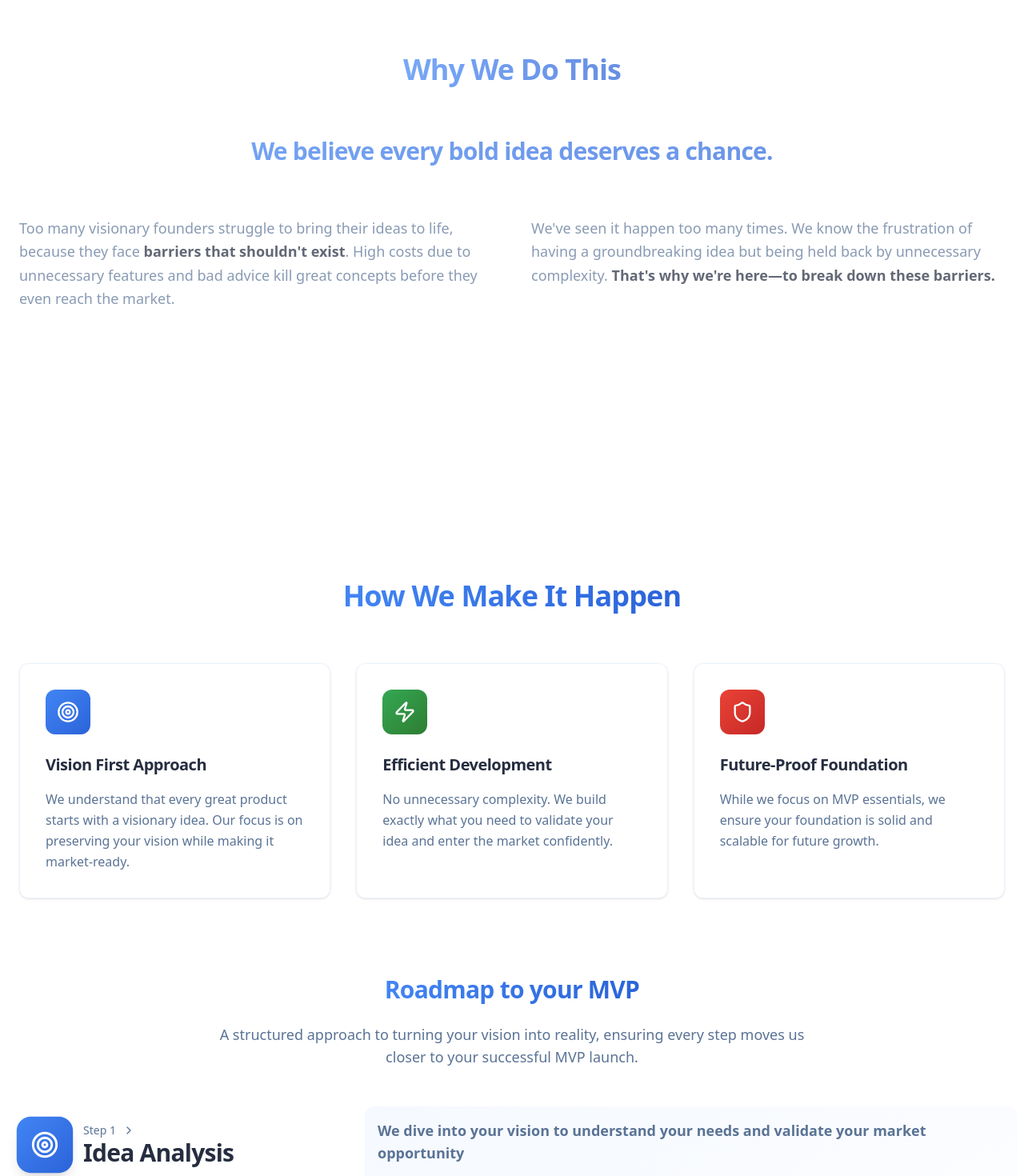
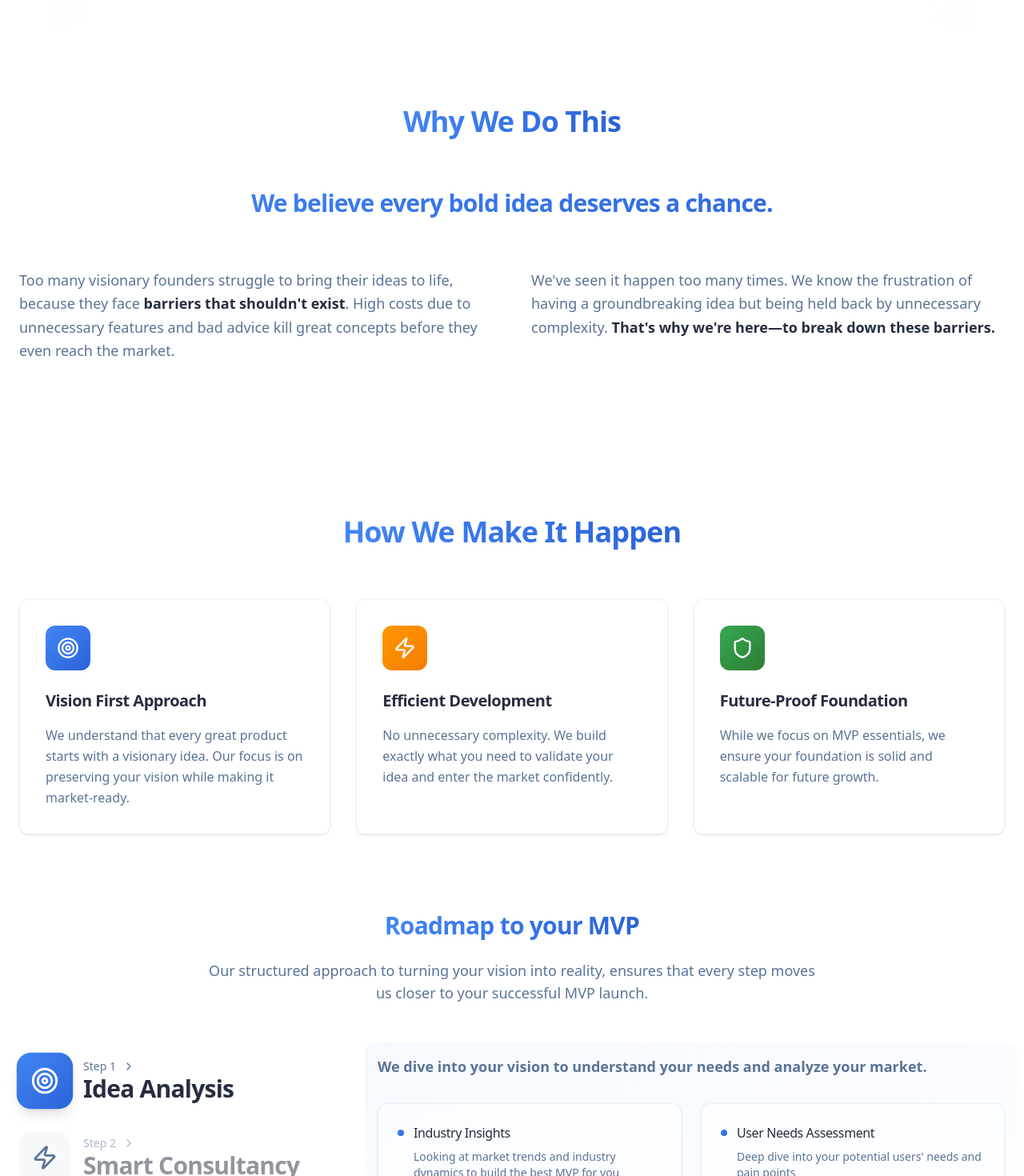
Before and after one commit to Crfuentes12/landing-page, a Next.js app: page /home in a window 1280 px wide. Shown: the part 1020-2490 px from the top of the page at 80% size. Built offline with nearby package versions, Linux system fonts and the light colour scheme.

Commit message:
updates made

```diff
--- a/package.json
+++ b/package.json
@@ -9,6 +9,9 @@
     "lint": "next lint"
   },
   "dependencies": {
+    "@fortawesome/fontawesome-svg-core": "^6.7.2",
+    "@fortawesome/free-brands-svg-icons": "^6.7.2",
+    "@fortawesome/react-fontawesome": "^0.2.2",
     "@lottiefiles/dotlottie-react": "^0.12.3",
     "@radix-ui/react-dialog": "^1.1.5",
     "@radix-ui/react-dropdown-menu": "^2.1.5",
--- a/src/app/layout.tsx
+++ b/src/app/layout.tsx
@@ -6,6 +6,14 @@ import { RootProvider } from "@/providers/root-provider";
 import { LanguageProvider } from "@/providers/language-provider";
 import { ThemeProvider } from "@/providers/theme-provider";
 import "./globals.css";
+import { config } from '@fortawesome/fontawesome-svg-core'
+import '@fortawesome/fontawesome-svg-core/styles.css'
+config.autoAddCss = false
+
+import { library } from '@fortawesome/fontawesome-svg-core'
+import { faWhatsapp, faLinkedin, faInstagram } from '@fortawesome/free-brands-svg-icons'
+
+library.add(faWhatsapp, faLinkedin, faInstagram)
 
 const geistSans = Geist({
   subsets: ["latin"],
--- a/src/components/home/ComparisonMatrix.tsx
+++ b/src/components/home/ComparisonMatrix.tsx
@@ -10,21 +10,21 @@ import {
   TooltipProvider,
   TooltipTrigger,
 } from "@/components/ui/tooltip";
-import { XIcon, MinusIcon, Check, Sparkles } from "lucide-react";
+import { XIcon, Check, Sparkles, CircleIcon } from "lucide-react";
 
 interface ComparisonItem {
   criteria: string;
   gradient: string;
   ourService: {
-    icon: 'check' | 'minus' | 'x';
+    icon: 'check' | 'circle' | 'x';
     description: string;
   };
   traditional: {
-    icon: 'check' | 'minus' | 'x';
+    icon: 'check' | 'circle' | 'x';
     description: string;
   };
   noCode: {
-    icon: 'check' | 'minus' | 'x';
+    icon: 'check' | 'circle' | 'x';
     description: string;
   };
 }
@@ -38,11 +38,11 @@ const comparisonData: ComparisonItem[] = [
       description: "Comprehensive strategic planning with focus on key business objectives"
     },
     traditional: {
-      icon: 'minus',
+      icon: 'circle',
       description: "Standard project planning approach"
     },
     noCode: {
-      icon: 'minus',
+      icon: 'circle',
       description: "Basic planning capabilities"
     }
   },
@@ -54,11 +54,11 @@ const comparisonData: ComparisonItem[] = [
       description: "Optimized pricing structure with maximum value delivery"
     },
     traditional: {
-      icon: 'minus',
+      icon: 'circle',
       description: "Traditional pricing models with overhead"
     },
     noCode: {
-      icon: 'minus',
+      icon: 'circle',
       description: "Subscription-based pricing with limitations"
     }
   },
@@ -70,7 +70,7 @@ const comparisonData: ComparisonItem[] = [
       description: "Rapid, flexible development with continuous adaptation"
     },
     traditional: {
-      icon: 'minus',
+      icon: 'circle',
       description: "Structured but slower development process"
     },
     noCode: {
@@ -86,7 +86,7 @@ const comparisonData: ComparisonItem[] = [
       description: "Cutting-edge technical solutions with AI integration"
     },
     traditional: {
-      icon: 'minus',
+      icon: 'circle',
       description: "Strong technical capabilities but higher costs"
     },
     noCode: {
@@ -112,16 +112,16 @@ const comparisonData: ComparisonItem[] = [
   }
 ];
 
-const ServiceIcon = ({ type }: { type: 'check' | 'minus' | 'x', description: string }) => {
+const ServiceIcon = ({ type }: { type: 'check' | 'circle' | 'x', description: string }) => {
   const icons = {
     check: Check,
-    minus: MinusIcon,
+    circle: CircleIcon,
     x: XIcon
   };
 
   const colors = {
     check: "text-emerald-500",
-    minus: "text-amber-500",
+    circle: "text-amber-500",
     x: "text-red-500"
   };
 
@@ -201,7 +201,8 @@ const ComparisonMatrix = () => {
             Choose Your Perfect Fit
           </h2>
           <p className="text-lg text-muted-foreground max-w-2xl mx-auto">
-            Compare approaches and find the best solution for your MVP development needs
+            Compare approaches and find the best solution for your MVP development needs.
+            <span className="block mt-2 text-sm italic">Hover over any icon for a deeper explanation</span>
           </p>
         </motion.div>
 
--- a/src/components/home/Hero.tsx
+++ b/src/components/home/Hero.tsx
@@ -63,18 +63,18 @@ const Hero = () => {
             <Button
               size="lg"
               className="bg-[#4285F4] hover:bg-[#2B63D9] text-white group transition-all duration-300 text-lg py-6"
-              onClick={() => scrollToSection('pricing')}
+              onClick={() => scrollToSection('contact')}
             >
-              Get your MVP estimate now
+              Talk To Us Now!
               <ArrowRight className="ml-2 h-5 w-5 transition-transform group-hover:translate-x-1" />
             </Button>
             <Button
               size="lg"
               variant="outline"
               className="border-[#4285F4] text-[#4285F4] hover:bg-[#4285F4]/10 transition-all duration-300 text-lg py-6"
-              onClick={() => scrollToSection('why-we-do-it')}
+              onClick={() => scrollToSection('about')}
             >
-              Learn More
+              About Us
             </Button>
           </div>
 
@@ -91,7 +91,7 @@ const Hero = () => {
         </div>
 
         {/* Right side - Chat simulation */}
-        <HeroChat position={position} setPosition={setPosition} />
+        <HeroChat/>
       </div>
 
       {/* Scroll indicator */}
--- a/src/components/home/HeroChat.tsx
+++ b/src/components/home/HeroChat.tsx
@@ -4,11 +4,6 @@
 import React, { useState, useEffect, useRef, useCallback } from 'react';
 import { User, Send, Target, Code, Rocket, Lightbulb, Sparkles, ShoppingCart, Brain, ClipboardList, MessageSquare, Bot, Zap } from "lucide-react";
 import { motion, AnimatePresence } from 'framer-motion';
-
-interface Position {
-  x: number;
-  y: number;
-}
 
 interface TimelineItem {
   title: string;
@@ -265,7 +260,7 @@ const chatSequences: ChatMessage[][] = [
   ]
 ];
 
-const HeroChat: React.FC<{ position: Position; setPosition: (position: Position) => void }> = ({ position, setPosition }) => {
+const HeroChat: React.FC = () => {
   const [currentSequenceIndex, setCurrentSequenceIndex] = useState(0);
   const [currentMessageIndex, setCurrentMessageIndex] = useState(0);
   const [isTyping, setIsTyping] = useState(false);
@@ -323,21 +318,7 @@ const HeroChat: React.FC<{ position: Position; setPosition: (position: Position)
     if (!isAnimating) {
       startChatSequence();
     }
-
-    const handleMouseMove = (e: MouseEvent) => {
-      const { clientX, clientY } = e;
-      const centerX = window.innerWidth / 2;
-      const centerY = window.innerHeight / 2;
-
-      const moveX = (clientX - centerX) / 35;
-      const moveY = (clientY - centerY) / 35;
-
-      setPosition({ x: moveX, y: moveY });
-    };
-
-    window.addEventListener('mousemove', handleMouseMove);
-    return () => window.removeEventListener('mousemove', handleMouseMove);
-  }, [isAnimating, setPosition, startChatSequence]);
+  }, [isAnimating, startChatSequence]);
 
   const renderTimelinePreview = (timeline: TimelineItem[]) => (
     <motion.div
@@ -395,10 +376,6 @@ const HeroChat: React.FC<{ position: Position; setPosition: (position: Position)
     <div
       ref={chatRef}
       className="relative w-full max-w-md"
-      style={{
-        transform: `perspective(2000px) rotateY(${position.x}deg) rotateX(${-position.y}deg)`,
-        transition: 'transform 0.2s ease-out'
-      }}
     >
       <AnimatePresence mode="wait">
         <motion.div
@@ -434,7 +411,7 @@ const HeroChat: React.FC<{ position: Position; setPosition: (position: Position)
             </div>
             <div className="space-y-3 max-w-[85%]">
               <div className="bg-gray-100 dark:bg-gray-800 backdrop-blur-sm rounded-2xl rounded-tl-none px-4 py-2 text-sm text-gray-900 dark:text-gray-100 shadow-lg border border-gray-200 dark:border-gray-700">
-                {isTyping ? (
+              {isTyping ? (
                   <motion.span
                     className="flex items-center gap-1"
                     initial={{ opacity: 0.5 }}
--- a/src/components/home/Pricing.tsx
+++ b/src/components/home/Pricing.tsx
@@ -97,7 +97,6 @@ const Pricing = () => {
     } catch (err) {
       const errorMessage = err instanceof Error ? err.message : 'Failed to reset chat';
       setError(errorMessage);
-      // Display error to user
       if (chatContainerRef.current) {
         const errorDiv = document.createElement('div');
         errorDiv.className = 'flex justify-center';
@@ -157,7 +156,6 @@ const Pricing = () => {
     } catch (err) {
       const errorMessage = err instanceof Error ? err.message : 'Failed to send message';
       setError(errorMessage);
-      // Display error to user
       if (chatContainerRef.current) {
         const errorDiv = document.createElement('div');
         errorDiv.className = 'flex justify-center';
@@ -189,17 +187,17 @@ const Pricing = () => {
       <div className="max-w-6xl mx-auto">
         {/* Title and Description */}
         <div className="text-center mb-16">
-          <h2 className="text-4xl font-bold mb-4">
+          <h2 className="text-4xl font-bold mb-6 bg-clip-text text-transparent bg-gradient-to-r from-primary via-primary/80 to-primary">
             Get Your Project Estimate
           </h2>
           <p className="text-lg text-muted-foreground max-w-2xl mx-auto">
-            Our AI assistant helps optimize your project scope to provide the most competitive pricing.
-            Through smart planning, we can significantly reduce costs while maintaining quality.
+            Our AI assistant helps assess your project scope to provide you with a competitive pricing estimation.
+            With our smart planning approach, we can significantly reduce costs while maintaining quality.
           </p>
         </div>
 
         {/* Blue Box Section */}
-        <div className="bg-[#4285F4] rounded-3xl p-12">
+        <div className="bg-[#4285F4]/80 rounded-3xl p-12">
           <div className="flex flex-col lg:flex-row items-center justify-between gap-8">
             {/* Left side - Pricing Display */}
             <div className="w-full lg:w-1/2 text-white">
--- a/src/components/home/Roadmap.tsx
+++ b/src/components/home/Roadmap.tsx
@@ -5,7 +5,6 @@ import { Card, CardContent } from "@/components/ui/card";
 import { Target, Zap, Route, Shield, CodeXml, Rocket, LucideIcon, ChevronRight } from "lucide-react";
 import { motion } from 'framer-motion';
 
-// Feature Card Types and Component
 interface FeatureCardProps {
   icon: React.ElementType;
   title: string;
@@ -57,17 +56,16 @@ const features = [
     icon: Zap,
     title: "Efficient Development",
     description: "No unnecessary complexity. We build exactly what you need to validate your idea and enter the market confidently.",
-    gradient: "from-[#34A853] to-[#2E7D32]"
+    gradient: "from-[#FF9800] to-[#F57C00]"
   },
   {
     icon: Shield,
     title: "Future-Proof Foundation",
     description: "While we focus on MVP essentials, we ensure your foundation is solid and scalable for future growth.",
-    gradient: "from-[#EA4335] to-[#C62828]"
+    gradient: "from-[#34A853] to-[#2E7D32]"
   }
 ];
 
-// Roadmap Types and Components
 interface RoadmapStep {
   id: number;
   icon: LucideIcon;
@@ -85,12 +83,12 @@ const roadmapSteps: RoadmapStep[] = [
     id: 1,
     icon: Target,
     title: "Idea Analysis",
-    description: "We dive into your vision to understand your needs and validate your market opportunity",
+    description: "We dive into your vision to understand your needs and analyze your market.",
     gradient: "from-[#4285F4] to-[#2B63D9]",
     features: [
       {
-        title: "Market Research",
-        description: "Comprehensive analysis of your target market and competition"
+        title: "Industry Insights",
+        description: "Looking at market trends and industry dynamics to build the best MVP for you"
       },
       {
         title: "User Needs Assessment",
@@ -135,7 +133,7 @@ const roadmapSteps: RoadmapStep[] = [
     id: 3,
     icon: Route,
     title: "Scoping & Roadmap",
-    description: "Clear project limits, timeline and key deliverables to ensure efficient development",
+    description: "We define clear project limits, timeline and key deliverables to ensure efficient development.",
     gradient: "from-[#FBBC05] to-[#F57C00]",
     features: [
       {
@@ -147,8 +145,8 @@ const roadmapSteps: RoadmapStep[] = [
         description: "Setting specific, measurable project milestones"
       },
       {
-        title: "Resource Allocation",
-        description: "Optimizing team and resource distribution"
+        title: "Project Scope",
+        description: "Giving you clear expectations"
       },
       {
         title: "Deliverable Mapping",
@@ -224,38 +222,36 @@ const StepIndicator: React.FC<StepIndicatorProps> = ({
   const Icon = step.icon;
 
   return (
-    <div
-      className="flex items-center group cursor-pointer"
+    <button
+      className="flex items-center w-full group hover:scale-105 transition-all duration-300
+                select-none focus:outline-none focus:ring-0 focus-visible:ring-0 focus-visible:outline-none
+                [&:not(:focus-visible)]:ring-0 [&:not(:focus-visible)]:outline-none"
       onClick={onClick}
-      role="button"
-      tabIndex={0}
-      onKeyDown={(e) => {
-        if (e.key === 'Enter' || e.key === ' ') {
-          onClick();
-        }
-      }}
+      type="button"
     >
       <div
         className={`
           w-16 h-16 rounded-2xl flex items-center justify-center transition-all duration-500
+          group-hover:shadow-lg group-hover:scale-105 relative z-10
           ${isActive
             ? `bg-gradient-to-br ${step.gradient} shadow-lg scale-110`
             : isCompleted
-              ? 'bg-[#4285F4] opacity-50'
-              : 'bg-border/30'
+              ? 'bg-[#4285F4] opacity-50 group-hover:opacity-75'
+              : 'bg-border/30 group-hover:bg-border/50'
           }
         `}
       >
-        <Icon className={`h-8 w-8 ${isActive || isCompleted ? 'text-white' : 'text-muted-foreground'}`} />
+        <Icon className={`h-8 w-8 ${isActive || isCompleted ? 'text-white' : 'text-muted-foreground'}
+          group-hover:scale-110 transition-transform duration-300`} />
       </div>
-      <div className={`ml-4 transition-all duration-300 ${isActive ? 'opacity-100' : 'opacity-50'}`}>
+      <div className={`ml-4 transition-all duration-300 text-left ${isActive ? 'opacity-100' : 'opacity-50 group-hover:opacity-75'}`}>
         <div className="flex items-center gap-2">
           <span className="text-sm font-medium text-muted-foreground">Step {step.id}</span>
           <ChevronRight className="h-4 w-4 text-muted-foreground" />
         </div>
         <h3 className="font-semibold">{step.title}</h3>
       </div>
-    </div>
+    </button>
   );
 };
 
@@ -270,7 +266,7 @@ const StepContent: React.FC<StepContentProps> = ({ step }) => {
         <p className="text-lg text-muted-foreground mb-8 font-bold">{step.description}</p>
         <div className="grid grid-cols-1 md:grid-cols-2 gap-6">
           {step.features.map((feature, index) => (
-            <Card key={index} className="border-[#4285F4]/10 bg-card/50 backdrop-blur-sm">
+            <Card key={index} className="border-[#4285F4]/10 bg-card/50 backdrop-blur-sm hover:shadow-md transition-all duration-300">
               <CardContent className="p-6">
                 <div className="flex items-center gap-3 mb-2">
                   <div className={`h-2 w-2 rounded-full bg-gradient-to-br ${step.gradient}`} />
@@ -293,7 +289,6 @@ const Roadmap: React.FC = () => {
 
   return (
     <section className="py-24 relative overflow-hidden">
-      {/* Background Pattern */}
       <div className="absolute inset-0 opacity-5">
         <div
           className="absolute inset-0"
@@ -304,9 +299,7 @@ const Roadmap: React.FC = () => {
         />
       </div>
 
-      {/* Content Container */}
       <div className="max-w-7xl mx-auto px-6">
-        {/* New Main Title */}
         <div className="text-center mb-16">
           <h2 className="text-3xl md:text-4xl font-bold mb-6">
             <span className="bg-clip-text text-transparent bg-gradient-to-r from-[#4285F4] to-[#2B63D9]">
@@ -315,7 +308,6 @@ const Roadmap: React.FC = () => {
           </h2>
         </div>
 
-        {/* Feature Cards */}
         <div className="grid grid-cols-1 md:grid-cols-3 gap-8 mb-24">
           {features.map((feature, index) => (
             <FeatureCard
@@ -329,7 +321,6 @@ const Roadmap: React.FC = () => {
           ))}
         </div>
 
-        {/* Roadmap Section */}
         <div className="text-center mb-16">
           <h3 className="text-2xl md:text-3xl font-bold mb-6">
             <span className="bg-clip-text text-transparent bg-gradient-to-r from-[#4285F4] to-[#2B63D9]">
@@ -337,12 +328,11 @@ const Roadmap: React.FC = () => {
             </span>
           </h3>
           <p className="text-lg text-muted-foreground max-w-3xl mx-auto">
-            A structured approach to turning your vision into reality, ensuring every step moves us closer to your successful MVP launch.
+            Our structured approach to turning your vision into reality, ensures that every step moves us closer to your successful MVP launch.
           </p>
         </div>
 
         <div className="grid grid-cols-1 lg:grid-cols-[400px,1fr] gap-12">
-          {/* Step Indicators */}
           <div className="space-y-8">
             {roadmapSteps.map((step, index) => (
               <StepIndicator
@@ -355,7 +345,6 @@ const Roadmap: React.FC = () => {
             ))}
           </div>
 
-          {/* Step Content */}
           <div className="relative">
             <div className="absolute -inset-4 rounded-xl bg-gradient-to-br from-[#4285F4]/5 to-transparent" />
             <div className="relative">
--- a/src/components/home/WhyWeDoThis.tsx
+++ b/src/components/home/WhyWeDoThis.tsx
@@ -2,19 +2,14 @@
 'use client';
 
 import { useRef } from 'react';
-import { motion, useScroll, useTransform, useInView } from 'framer-motion';
+import { motion, useInView } from 'framer-motion';
 
 export default function WhyWeDoThis() {
   const containerRef = useRef<HTMLDivElement>(null);
-  const isInView = useInView(containerRef, { once: false, margin: "-100px" });
-
-  const { scrollYProgress } = useScroll({
-    target: containerRef,
-    offset: ["start end", "end start"]
+  const isInView = useInView(containerRef, {
+    once: true,
+    margin: "-100px"
   });
-
-  const opacity = useTransform(scrollYProgress, [0, 0.3, 0.7, 1], [0.3, 1, 1, 0.3]);
-  const y = useTransform(scrollYProgress, [0, 0.5, 1], [100, 0, -100]);
 
   const textVariants = {
     hidden: { opacity: 0, y: 20 },
@@ -26,7 +21,7 @@ export default function WhyWeDoThis() {
   };
 
   return (
-    <section className="py-24 relative overflow-hidden">
+    <section className="pt-24 pb-4 relative overflow-hidden">
       {/* Background Pattern */}
       <div className="absolute inset-0 opacity-5">
         <div
@@ -40,7 +35,9 @@ export default function WhyWeDoThis() {
 
       <motion.div
         ref={containerRef}
-        style={{ opacity, y }}
+        initial={{ opacity: 0 }}
+        animate={isInView ? { opacity: 1 } : { opacity: 0 }}
+        transition={{ duration: 0.8 }}
         className="max-w-7xl mx-auto px-6 relative z-10"
       >
         {/* Section Header */}
```
Also changed, not shown: src/components/home/CTA.tsx (+26 -24 lines), 1 other file (tests, documents, lock files or other folders).
